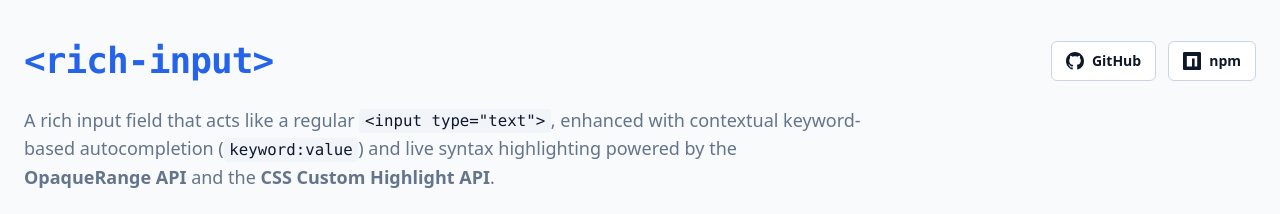
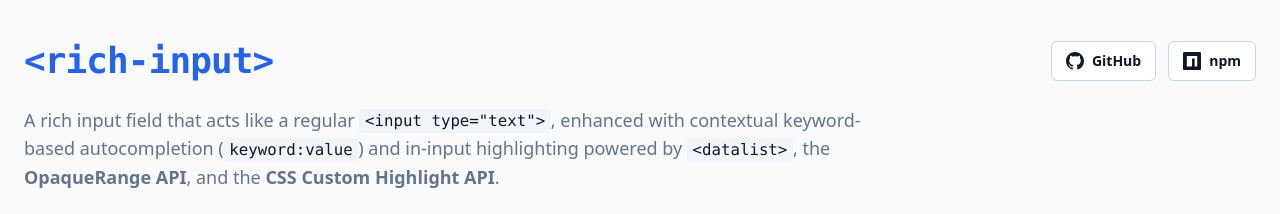
Before and after one commit to bramus/rich-input, a website with bundled scripts: page src/index.html in a window 1280 px wide. Shown: the top 214 px of the page. Built offline with nearby package versions, Linux system fonts and the light colour scheme.

Commit message:
Update description

```diff
--- a/package.json
+++ b/package.json
@@ -1,7 +1,7 @@
 {
   "name": "rich-input",
   "version": "1.0.0",
-  "description": "A rich input field with keyword-based autocomplete and syntax highlighting powered by OpaqueRange and the Custom Highlight API",
+  "description": "A rich input field with keyword-based autocomplete and in-input highlighting powered by <datalist>, OpaqueRange, and the Custom Highlight API",
   "type": "module",
   "main": "./dist/index.js",
   "module": "./dist/index.js",
--- a/src/index.html
+++ b/src/index.html
@@ -5,7 +5,7 @@
   <meta charset="UTF-8">
   <meta name="viewport" content="width=device-width, initial-scale=1.0">
   <title>&lt;rich-input&gt; – A Rich Input Field</title>
-  <meta name="description" content="A rich input field with keyword-based autocomplete and syntax highlighting powered by OpaqueRange and the Custom Highlight API">
+  <meta name="description" content="A rich input field with keyword-based autocomplete and in-input highlighting powered by &lt;datalist&gt;, OpaqueRange, and the Custom Highlight API">
 
   <link rel="stylesheet" href="css/style.css">
   <script type="module" src="js/rich-input/index.js"></script>
@@ -35,7 +35,7 @@
         </div>
       </div>
       <p class="description">
-        A rich input field that acts like a regular <code>&lt;input type="text"&gt;</code>, enhanced with contextual keyword-based autocompletion (<code>keyword:value</code>) and live syntax highlighting powered by the <strong>OpaqueRange API</strong> and the <strong>CSS Custom Highlight API</strong>.
+        A rich input field that acts like a regular <code>&lt;input type="text"&gt;</code>, enhanced with contextual keyword-based autocompletion (<code>keyword:value</code>) and in-input highlighting powered by <code>&lt;datalist&gt;</code>, the <strong>OpaqueRange API</strong>, and the <strong>CSS Custom Highlight API</strong>.
       </p>
 
       <!-- Dynamic Browser Support Banner -->
```
Also changed, not shown: README.md.
